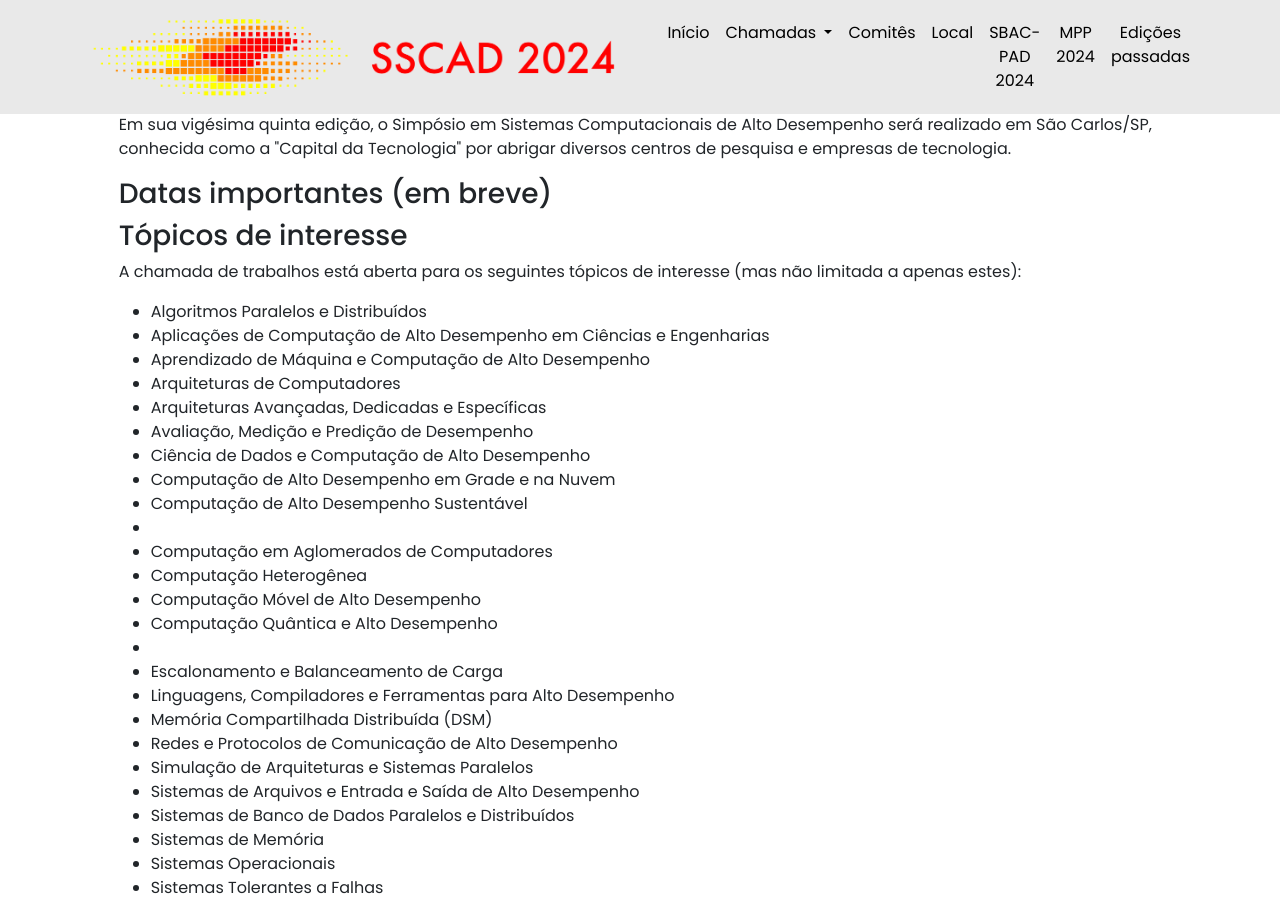
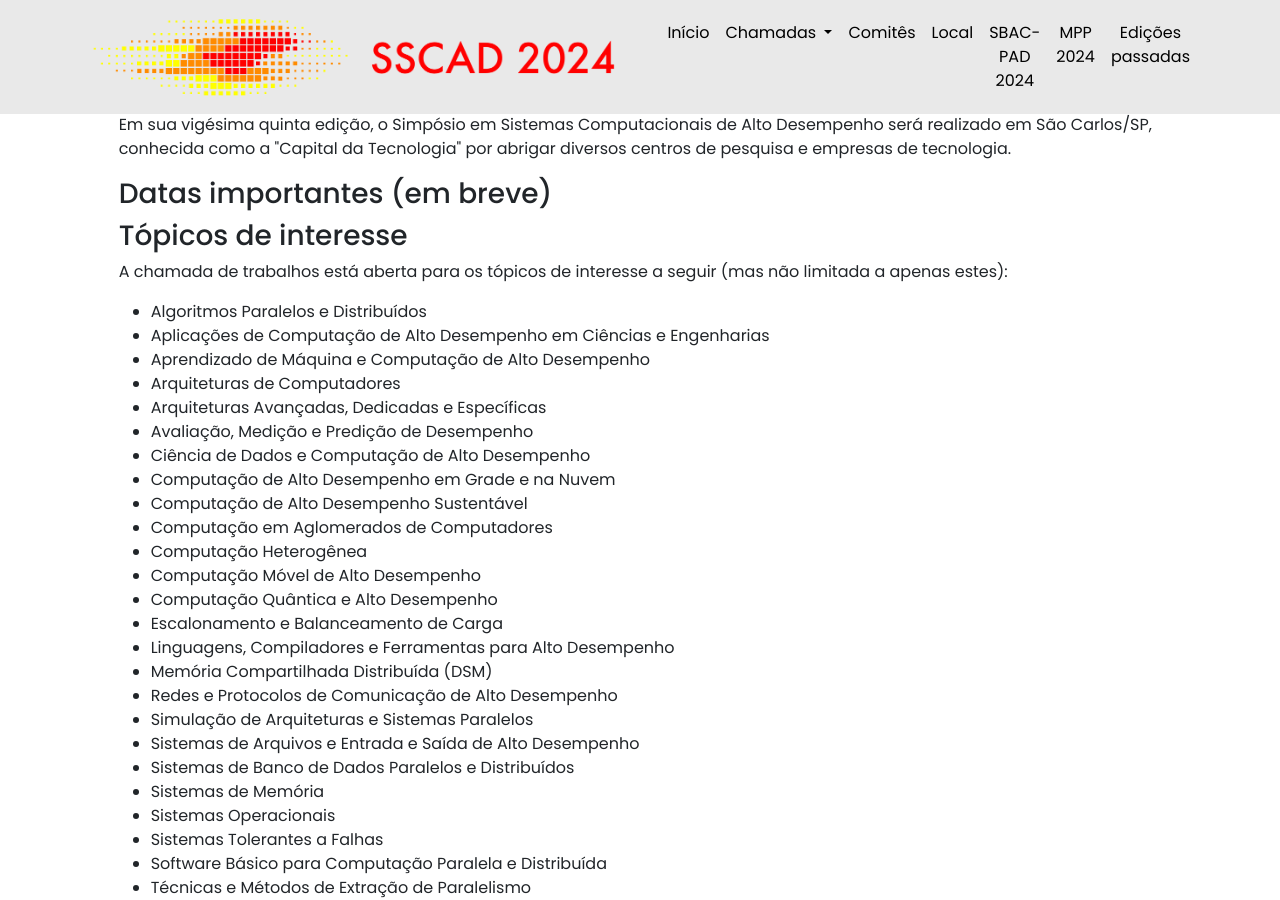
Before and after one commit to ce-acpad/sscad2024, a Jekyll site: the page built from cfp_wscad.html, in a window 1280 px wide and 900 px high, scrolled down 674 px. Built offline with Jekyll 4.4.1, drawn with Linux system fonts in a browser that asks for light colours.

Commit message:
Ajustes Topicos de Interesse SSCAD 2024

```diff
--- a/cfp_wscad.html
+++ b/cfp_wscad.html
@@ -31,7 +31,7 @@ permalink: /cfp/
 
 <h3>Tópicos de interesse</h3>
 <p>
-    A chamada de trabalhos está aberta para os seguintes tópicos de interesse (mas não limitada a apenas estes):
+    A chamada de trabalhos está aberta para os tópicos de interesse a seguir (mas não limitada a apenas estes):
 </p>
 
 <ul>
@@ -43,11 +43,11 @@ permalink: /cfp/
     <li>Avaliação, Medição e Predição de Desempenho</li>
     <li>Ciência de Dados e Computação de Alto Desempenho</li>
     <li>Computação de Alto Desempenho em Grade e na Nuvem</li>
-    <li>Computação de Alto Desempenho Sustentável<li>
+    <li>Computação de Alto Desempenho Sustentável</li>
     <li>Computação em Aglomerados de Computadores</li>
     <li>Computação Heterogênea</li>
     <li>Computação Móvel de Alto Desempenho</li>
-    <li>Computação Quântica e Alto Desempenho<li>
+    <li>Computação Quântica e Alto Desempenho</li>
     <li>Escalonamento e Balanceamento de Carga</li>
     <li>Linguagens, Compiladores e Ferramentas para Alto Desempenho</li>
     <li>Memória Compartilhada Distribuída (DSM)</li>
```
